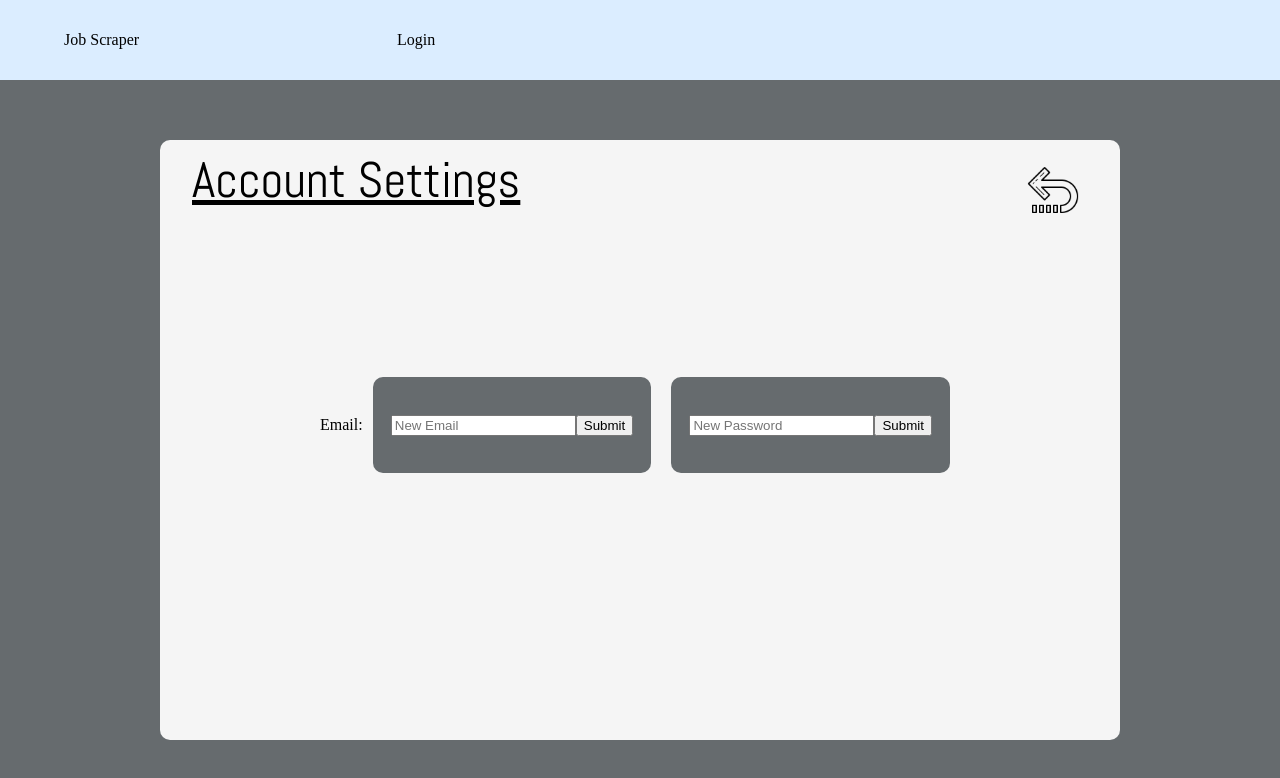
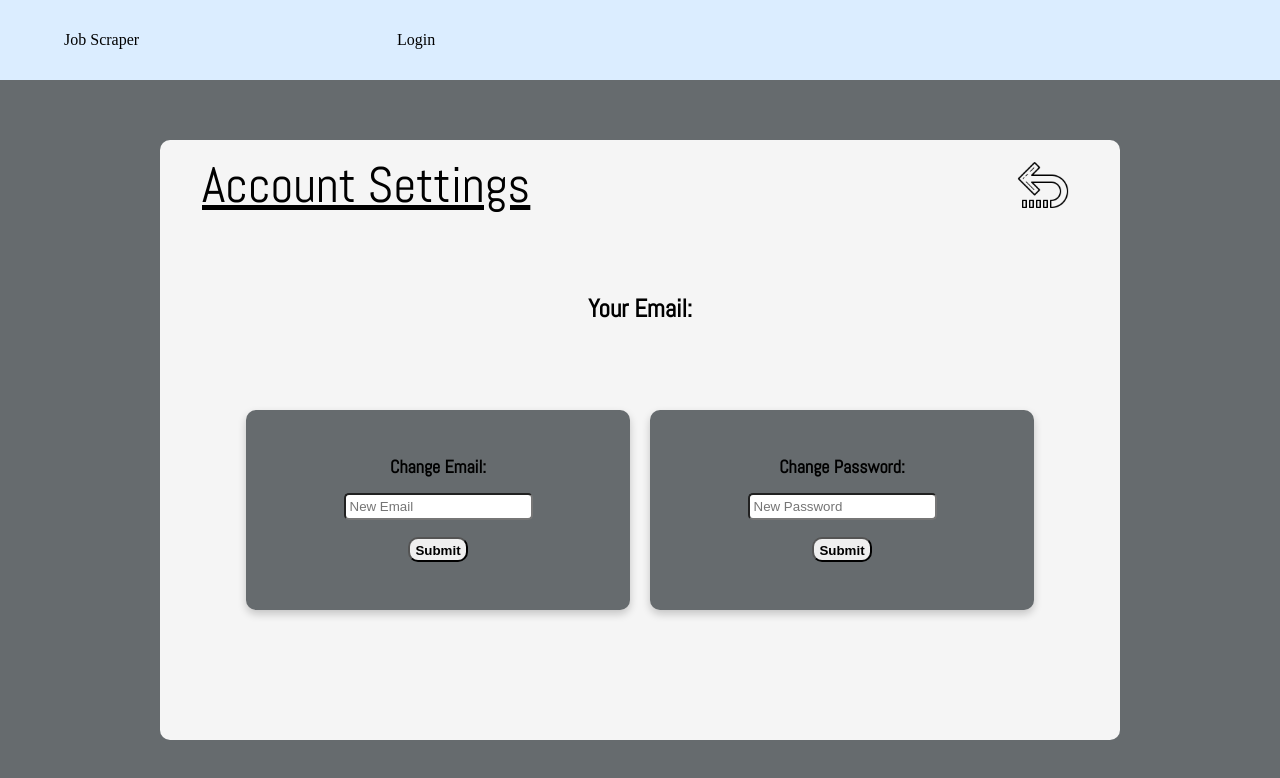
Before and after one commit to nwangemann/job-scraper-app, a React (Create React App) app: page /account in a window 1280 px wide. Shown: the top 778 px of the page. Built offline with nearby package versions, Linux system fonts and the light colour scheme; what redux-promise-middleware would draw is missing.

Commit message:
adds styling changes

```diff
--- a/src/Components/AccountPage/AccountPage.css
+++ b/src/Components/AccountPage/AccountPage.css
@@ -11,12 +11,16 @@
   display: flex;
   justify-content: space-between;
   width: 70vw;
-  margin-bottom: 200px;
+  height: 20%;
+  padding: 10px;
 }
+
 .accountSettings{
   font-size: 50px;
   text-decoration: underline;
   font-family: 'Abel', sans-serif;
+  position: relative;
+  top: 10px;
 }
 
 .returnImg {
@@ -27,28 +31,31 @@
 .returnImg:hover {
   filter: invert(27%) sepia(51%) saturate(2878%) hue-rotate(346deg) brightness(104%) contrast(97%);
 }
+
 .accountContainer {
     display: flex;
     align-items: center;
-    justify-content: center;
+    justify-content: flex-start;
     background-color: whitesmoke;
     width: 75vw;
     height: 75vh;
     border-radius: 10px;
     flex-direction: column;
   }
+
 .formDiv{
-  width: 50vw;
-  height: 0vh;
+  width: 100%;
+  height: 80%;
   /* background-color: violet; */
   display: flex;
   align-items: center;
   justify-content: center;
-  margin-bottom: 300px;
 }
+
+
 .emailForm {
-  height: 12vh;
-  width: 25vw;
+  height: 25vh;
+  width: 30vw;
   display: flex;
   align-items: center;
   justify-content: center;
@@ -57,11 +64,24 @@
   position: sticky;
   background-color: #666B6E;
   border-radius: 10px;
+  position: relative;
+  bottom: 15%;
+  box-shadow: 0 4px 8px 0 rgba(0,0,0,0.2);
+  transition: 0.3s;
+}
+.emailForm:hover {
+  box-shadow: 0 10px 20px 0 rgba(0,0,0,0.2);
+}
+
+input{
+  padding: 4px;
+  border-radius: 5px;
+  margin: 2px 5px;
 }
 
 .passwordForm {
-  height: 12vh;
-  width: 25vw;
+  height: 25vh;
+  width: 30vw;
   display: flex;
   align-items: center;
   justify-content: center;
@@ -69,7 +89,14 @@
   flex-direction: column;
   background-color: #666B6E;
   border-radius: 10px;
+  position: relative;
+  bottom: 15%;
+  box-shadow: 0 4px 8px 0 rgba(0,0,0,0.2);
+  transition: 0.3s;
+}
 
+.passwordForm:hover {
+  box-shadow: 0 10px 20px 0px rgba(0,0,0,0.2);
 }
 
 .messageContainer {
@@ -83,6 +110,29 @@
   -webkit-animation: fadeinout 2s linear forwards;
   animation: fadeinout 2s linear forwards;
 }
+.submitButton{
+  border-radius: 10px;
+  width: 60px;
+  height: 25px;
+  font-weight: 600;
+  margin: 15px 5px;
+}
+.yourEmail{
+  font-size: 25px;
+  font-weight: 800;
+  font-family: 'Abel', sans-serif;
+  position: relative;
+  top: 40px;
+}
+
+
+.changeText{
+  font-size: 18px;
+  font-weight: 700;
+  font-family: 'Abel', sans-serif;
+  margin: 15px 5px;
+}
+
 @-webkit-keyframes fadeinout {
     0%,100% { opacity: 0; }
     50% { opacity: 1; }
--- a/src/Components/AccountPage/AccountPage.js
+++ b/src/Components/AccountPage/AccountPage.js
@@ -3,7 +3,7 @@ import axios from "axios";
 import { useHistory } from "react-router-dom";
 import { useSelector } from "react-redux";
 import "./AccountPage.css";
-import returnpng from './return_arrow.png'
+import returnpng from "./return_arrow.png";
 
 function AccountPage() {
   const user_id = useSelector(state => state.user.user_id);
@@ -46,19 +46,25 @@ function AccountPage() {
   }
   return (
     <div className="outerDiv">
+      <div className="accountContainer">
 
-
-      <div className="accountContainer">
           <div className="settingDiv">
             <p className="accountSettings">Account Settings</p>
-        <img  onClick={back} alt="returnimg" className="returnImg" src={returnpng}/>
+            {/* <button onClick={back}>Back</button> */}
+            {/* <img className="returnImg" onClick={back} src="https://img.icons8.com/carbon-copy/100/000000/return.png"/> */}
+            <img
+              onClick={back}
+              alt="returnimg"
+              className="returnImg"
+              src={returnpng}
+            />
+          </div>
+          <div>
+            <h1 className="yourEmail">Your Email:{displayEmail}</h1>
           </div>
 
-
-
         <div className="formDiv">
-        <p className="email">Email:{displayEmail}</p>
-
+          <div>
             <form
               className="emailForm"
               onSubmit={e => {
@@ -66,16 +72,21 @@ function AccountPage() {
                 changeEmail();
               }}
             >
-          <div>
+              <h1 className="changeText">Change Email:</h1>
               <input
                 type="email"
                 name="email"
                 onChange={e => setEmail(e.target.value)}
                 placeholder="New Email"
               />
-            <input type="submit" placeholder="Save Email" />
+              <input
+                type="submit"
+                className="submitButton"
+                placeholder="Save Email"
+              />
+            </form>
           </div>
-        </form>
+          <div>
             <form
               className="passwordForm"
               onSubmit={e => {
@@ -84,21 +95,27 @@ function AccountPage() {
                 passwordMessage();
               }}
             >
-          <div>
+              <h1 className="changeText">Change Password:</h1>
               <input
                 type="password"
                 name="password"
                 onChange={e => setPassword(e.target.value)}
                 placeholder="New Password"
               />
-          <input type="submit" placeholder="Save Password" />
+              <input
+                type="submit"
+                className="submitButton"
+                placeholder="Save Password"
+              />
+            </form>
           </div>
           <div className="messageContainer">
             {changedPassword && thePasswordMessage ? (
               <p className="passwordMessage">Changed Password Successfully</p>
-            ) : <p></p>}
+            ) : (
+              <p></p>
+            )}
           </div>
-        </form>
         </div>
       </div>
     </div>
```
Lines whose indentation alone changed are shown as unchanged.
